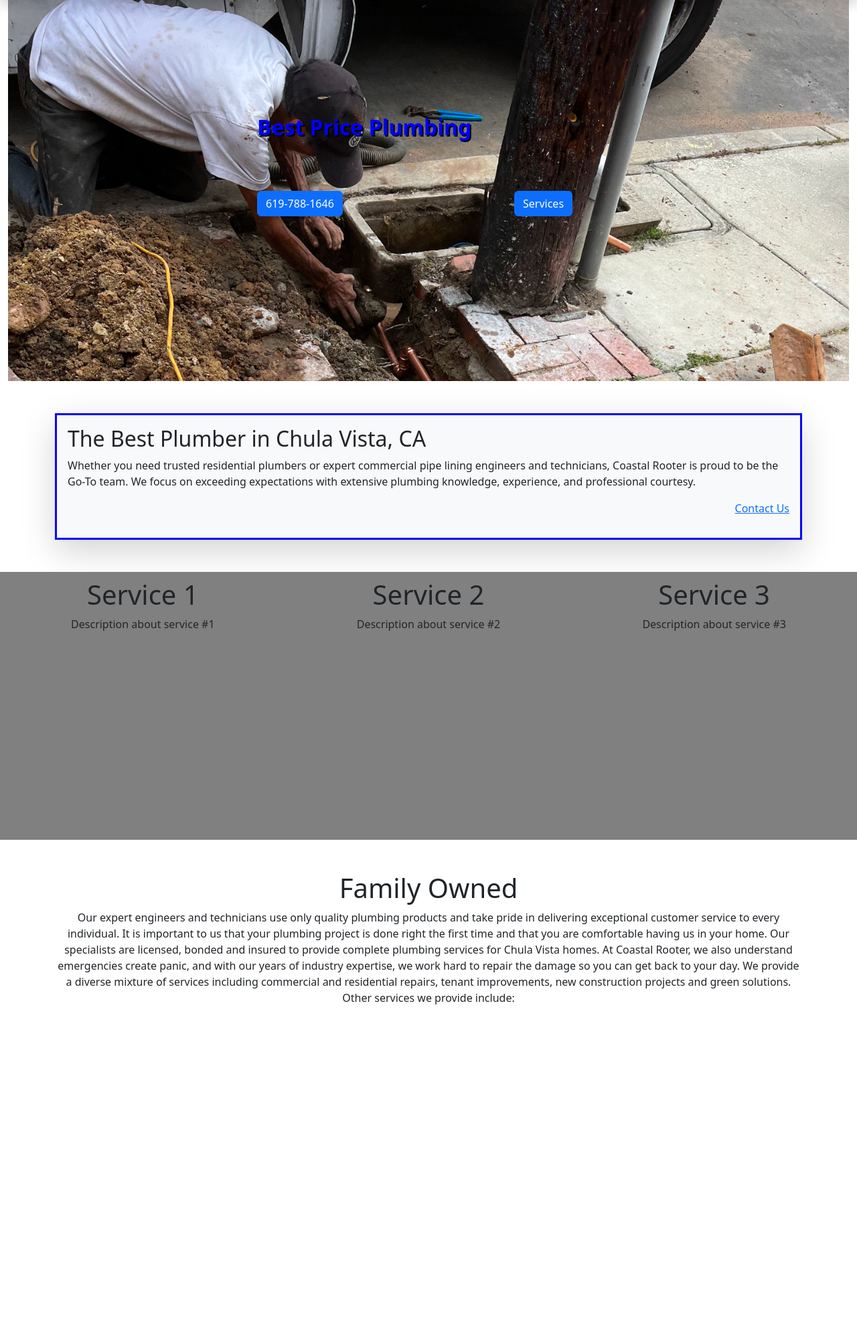
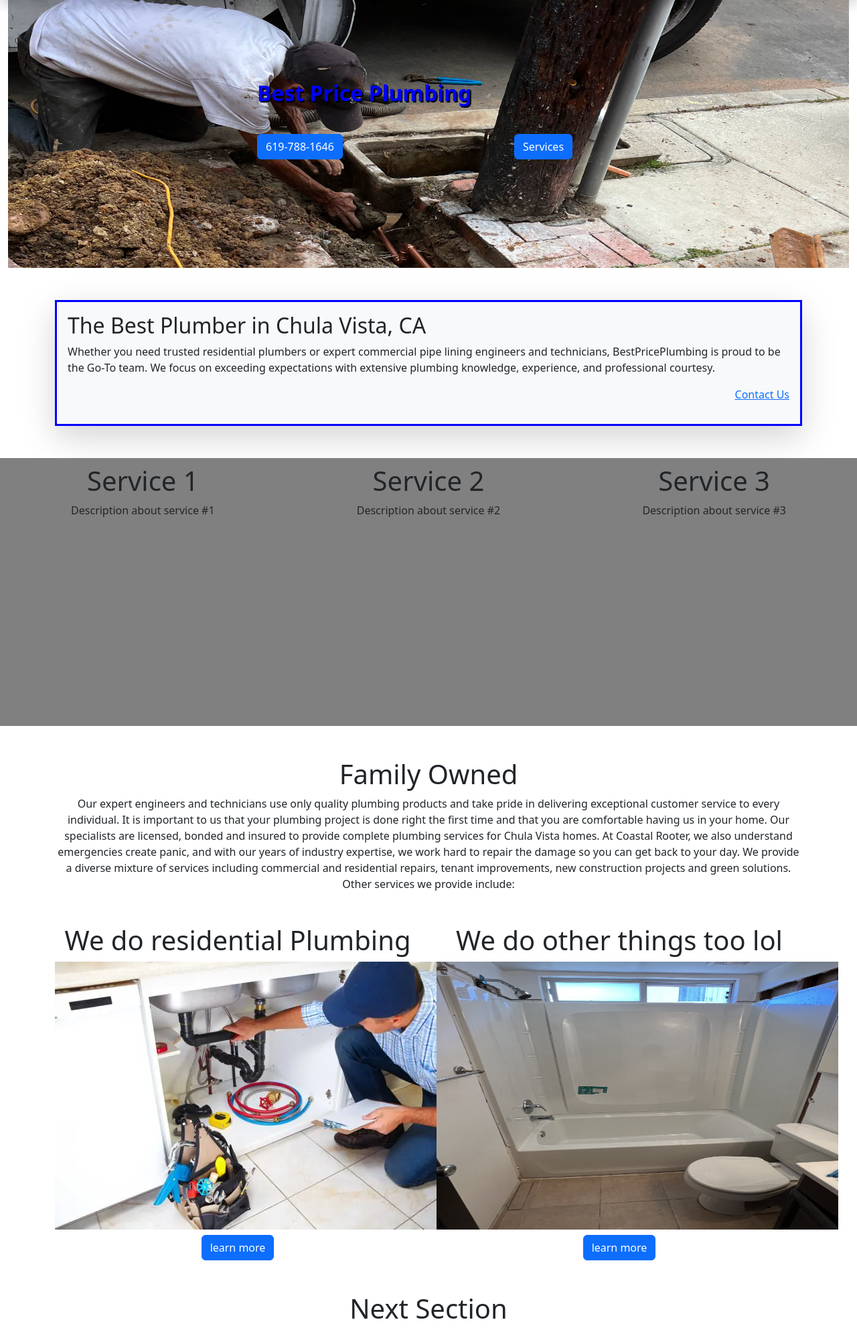
Before and after one commit to kingofcode898/DadWeb, a Flask app: page / in a window 1280 px wide. Shown: the part 110-2096 px from the top of the page at 67% size. Before the commit the page ends 1610 px from the top, so only its background shows below. Run offline with Flask 3, Linux system fonts and the light colour scheme.

Commit message:
Added images and functionality

```diff
--- a/templates/homepage.html
+++ b/templates/homepage.html
@@ -20,7 +20,7 @@
     {% include "navbar.html" %}
     <!--This is the beggining of the body that is not the navbar-->
     <div class="d-flex container-fluid position-relative"  >
-        <img class="img-fluid overflow-hidden" src="/static/Gran.jpg">
+        <img class="img-fluid overflow-hidden" src="/static/Gran.jpg" style= "max-height: 400px; min-width: 100%;">
         <h2 style="position: absolute; top: 30%; left: 30%; color:Blue; font-weight: bold ;text-shadow: 2px 2px black;">Best Price Plumbing</h2>
         <a href="/services" class="btn btn-primary position-absolute" style="top: 50%; left: 60%;">Services</a>
         <a href="tel: 6197881646" class="btn btn-primary position-absolute top-50" style="left: 30%;">619-788-1646</a>
@@ -30,7 +30,7 @@
         <h2>The Best Plumber in Chula Vista, CA</h2>
         <p>
           Whether you need trusted residential plumbers or expert commercial pipe lining engineers and technicians,
-          Coastal Rooter is proud to be the Go-To team. We focus on exceeding expectations with extensive plumbing knowledge, experience, and professional courtesy.
+          BestPricePlumbing is proud to be the Go-To team. We focus on exceeding expectations with extensive plumbing knowledge, experience, and professional courtesy.
         </p>
         <p style="text-align: right; color: black;">
           <a href="/contact">Contact Us</a>
@@ -59,7 +59,23 @@
         Our expert engineers and technicians use only quality plumbing products and take pride in delivering exceptional customer service to every individual. It is important to us that your plumbing project is done right the first time and that you are comfortable having us in your home. Our specialists are licensed, bonded and insured to provide complete plumbing services for Chula Vista homes. At Coastal Rooter, we also understand emergencies create panic, and with our years of industry expertise, we work hard to repair the damage so you can get back to your day. We provide a diverse mixture of services including commercial and residential repairs, tenant improvements, new construction projects and green solutions. Other services we provide include:
       </p>
     </div>
-    <div>
+    <div class="container mb-5">
+      <div class="row">
+        <div class="col-6 text-center">
+          <h1>We do residential Plumbing </h1>
+          <img src="/static/Residential-Plumbing.jpg">
+          <a href="/services" class="btn btn-primary mt-2" >learn more</a>
+        </div>
+        <div class="col-6 text-center">
+          <h1>We do other things too lol</h1>
+          <img src="/static/bath.jpg" style="min-width: 600px; height: 400px;">
+          <a href="/services" class="btn btn-primary mt-2" >learn more</a>
+        </div>
+      </div>
+    </div>
+    <div class="text-center">
+      <h1>Next Section<h1>
+    </div>
     <script src="https://cdn.jsdelivr.net/npm/bootstrap@5.3.0-alpha3/dist/js/bootstrap.bundle.min.js" integrity="sha384-ENjdO4Dr2bkBIFxQpeoTz1HIcje39Wm4jDKdf19U8gI4ddQ3GYNS7NTKfAdVQSZe" crossorigin="anonymous"></script>
   </body>
 </html>
```
Also changed, not shown: static/bath.jpg (added).
